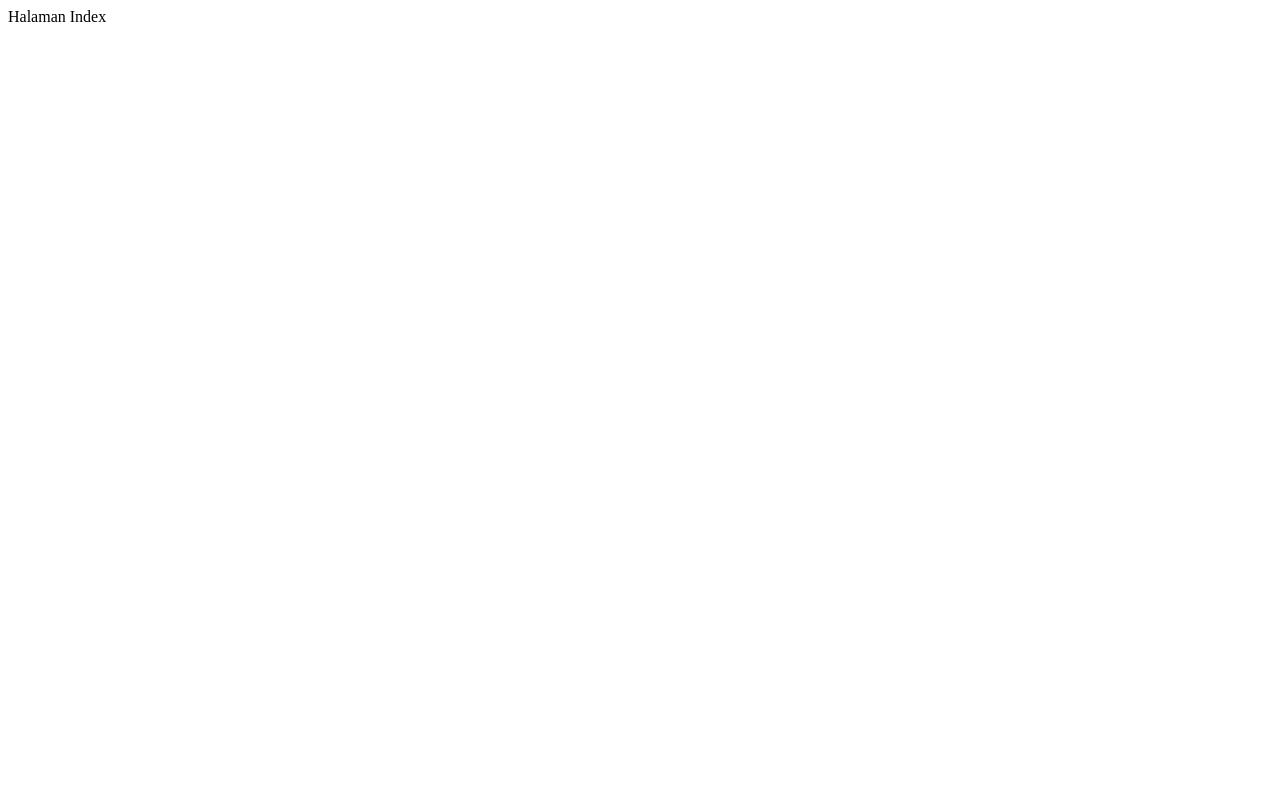
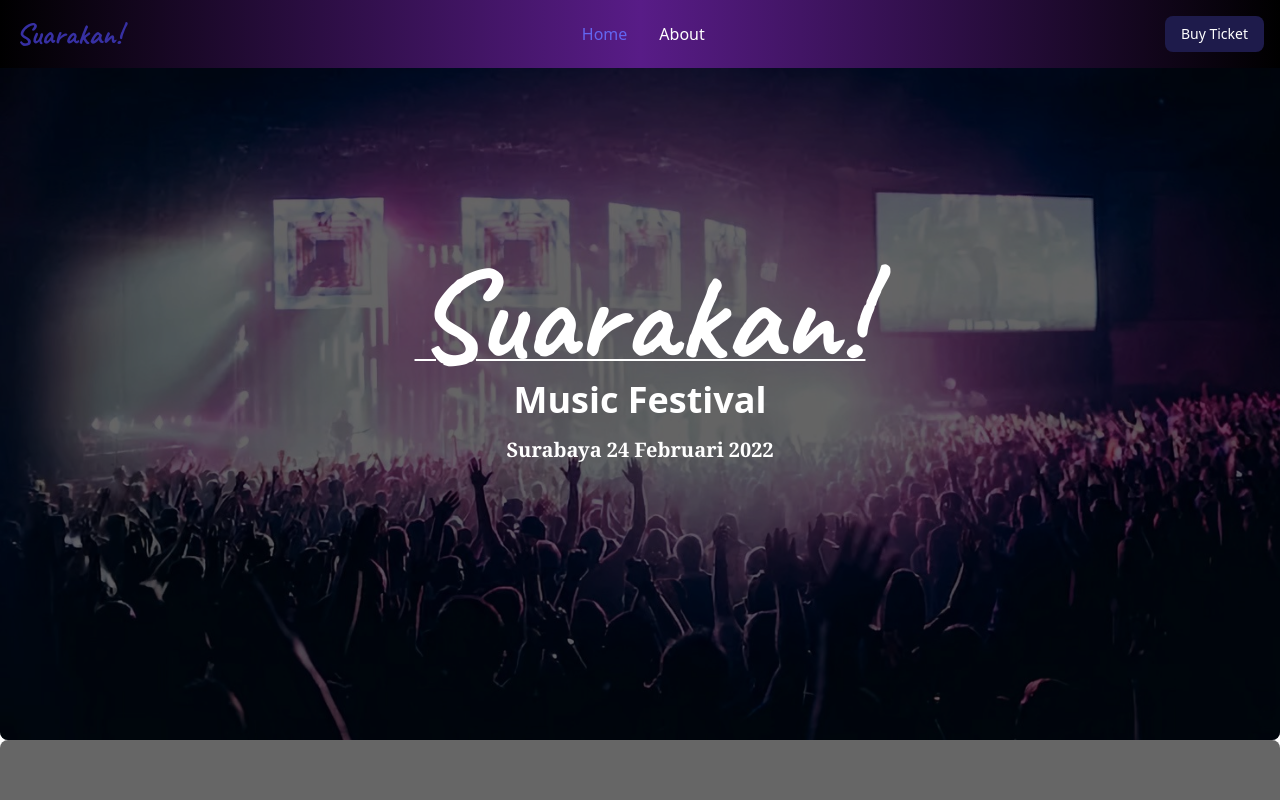
Before and after one commit to nestormichael-64/project-web-event-kodingakademi, a plain HTML site: page index.html in a window 1280 px wide. Shown: the top 800 px of the page. Drawn offline with nearby package versions, Linux system fonts and the light colour scheme.

Commit message:
First edit index.html+add concert.jpg for page bg

```diff
--- a/index.html
+++ b/index.html
@@ -1,11 +1,81 @@
 <!DOCTYPE html>
-<html lang="en">
+<html lang="en" class="scroll-smooth">
+
 <head>
     <meta charset="UTF-8">
     <meta name="viewport" content="width=device-width, initial-scale=1.0">
     <title>Suarakan!</title>
+    <script src="https://cdn.tailwindcss.com"></script>
+
+    <link rel="preconnect" href="https://fonts.googleapis.com">
+    <link rel="preconnect" href="https://fonts.gstatic.com" crossorigin>
+    <link href="https://fonts.googleapis.com/css2?family=Caveat:wght@700&display=swap" rel="stylesheet">
 </head>
+
 <body>
-    Halaman Index
+    <div class="container">
+        <!--Start of Navbar -->
+        <nav class="bg-gradient-to-r from-black via-purple-900 to-black fixed w-full z-20 top-0 left-0">
+            <div class="max-w-screen-xl flex flex-wrap items-center justify-between mx-auto p-4">
+                <a href="#" class="flex items-center" style="font-family: 'Caveat', cursive">
+                    <p
+                        class="self-center text-3xl font-semibold whitespace-nowrap text-indigo-800 hover:text-indigo-400">
+                        Suarakan!</p>
+                </a>
+                <div class="flex md:order-2">
+                    <button type="button"
+                        class="text-white bg-indigo-950 hover:bg-indigo-900 font-medium rounded-lg text-sm px-4 py-2 text-center mr-3 md:mr-0">Buy
+                        Ticket</button>
+                </div>
+                <div class="items-center justify-between hidden w-full md:flex md:w-auto md:order-1"
+                    id="navbar-sticky">
+                    <ul
+                        class="flex flex-col p-4 md:p-0 mt-4 font-medium border border-gray-100 rounded-lg bg-gray-50 md:flex-row md:space-x-8 md:mt-0 md:border-0 md:bg-transparent">
+                        <li class="">
+                            <a href=""
+                                class="block py-2 pl-3 pr-4 bg-blue-700 rounded md:bg-transparent md:text-indigo-500 md:p-0"
+                                aria-current="page">Home</a>
+                        </li>
+                        <li>
+                            <a href="#about"
+                                class="block py-2 pl-3 pr-4 bg-blue-700 rounded md:bg-transparent md:text-white md:hover:text-indigo-300 md:p-0">About</a>
+                        </li>
+                    </ul>
+                </div>
+            </div>
+        </nav>
+        <!--End of Navbar -->
+        <div class="bg-local relative overflow-hidden rounded-lg bg-cover bg-no-repeat p-12 text-center w-screen"
+            style="background-image: url('./img/concert.jpg'); height: 92.5vh;">
+            <div class="absolute bottom-0 left-0 right-0 top-0 h-full w-full overflow-hidden bg-fixed"
+                style="background-color: rgba(0, 0, 0, 0.6)">
+                <div class="flex h-full items-center justify-center">
+                    <div class="text-white">
+                        <h2 class="text-9xl font-semibold underline underline-offset-1 decoration-2" style="font-family: 'Caveat', cursive;">Suarakan!</h2>
+                        <h3 class="mb-4 text-4xl font-semibold">Music Festival</h2>
+                        <h4 class="mb-6 text-xl font-semibold font-serif no-underline hover:underline">Surabaya 24 Februari 2022</h4>
+                    </div>
+                </div>
+            </div>
+        </div>
+        <div class="relative overflow-hidden rounded-lg bg-cover bg-no-repeat p-12 text-center w-screen h-screen"
+            id="about">
+            <div class="absolute bottom-0 left-0 right-0 top-0 h-full w-full overflow-hidden bg-fixed"
+                style="background-color: rgba(0, 0, 0, 0.6)">
+                <div class="flex h-full items-center justify-center">
+                    <div class="text-white">
+                        <h2 class="mb-4 text-4xl font-semibold">Heading</h2>
+                        <h4 class="mb-6 text-xl font-semibold">Subheading</h4>
+                        <button type="button"
+                            class="rounded border-2 border-neutral-50 px-7 pb-[8px] pt-[10px] text-sm font-medium uppercase leading-normal text-neutral-50 transition duration-150 ease-in-out hover:border-neutral-100 hover:bg-neutral-500 hover:bg-opacity-10 hover:text-neutral-100 focus:border-neutral-100 focus:text-neutral-100 focus:outline-none focus:ring-0 active:border-neutral-200 active:text-neutral-200 dark:hover:bg-neutral-100 dark:hover:bg-opacity-10"
+                            data-te-ripple-init data-te-ripple-color="light">
+                            Call to action
+                        </button>
+                    </div>
+                </div>
+            </div>
+        </div>
+    </div>
 </body>
+
 </html>
```
Also changed, not shown: img/concert.jpg (added).
